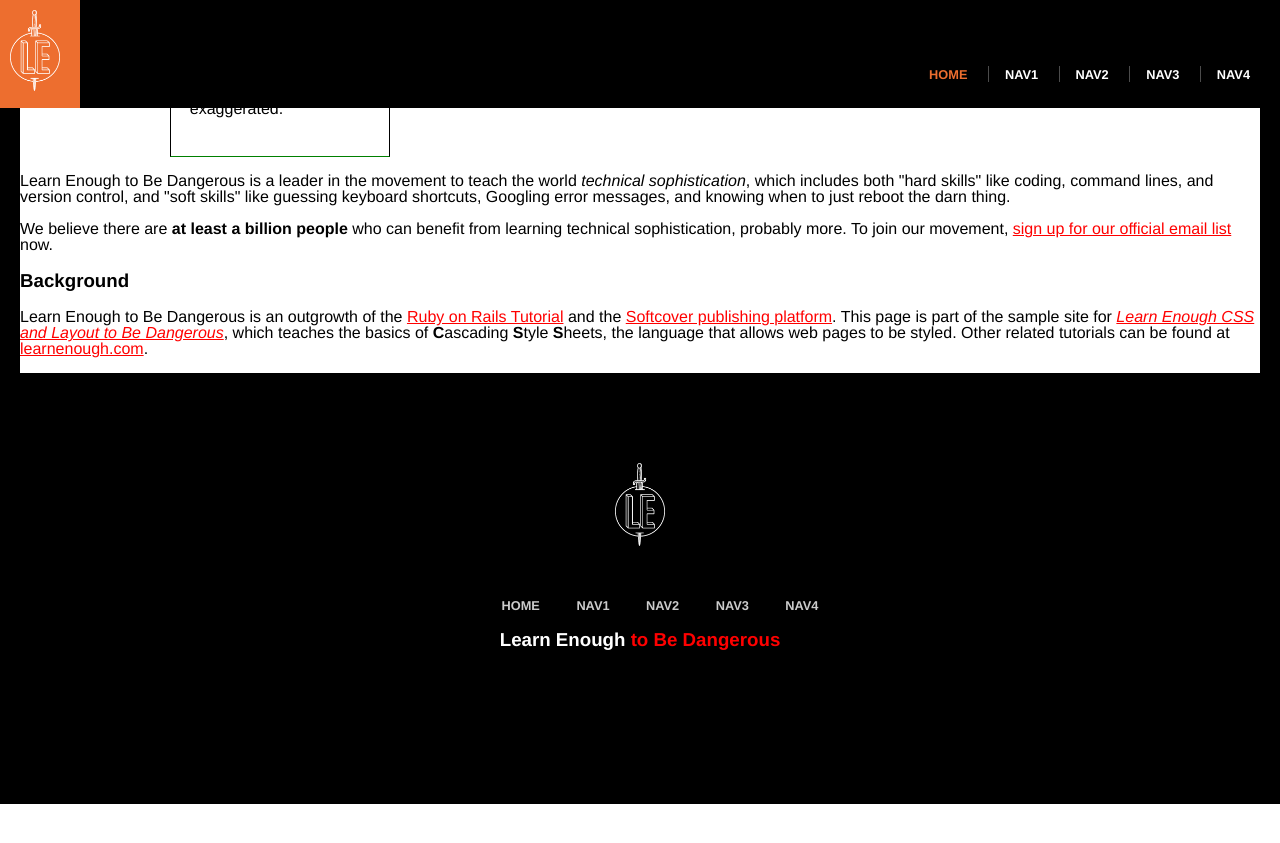
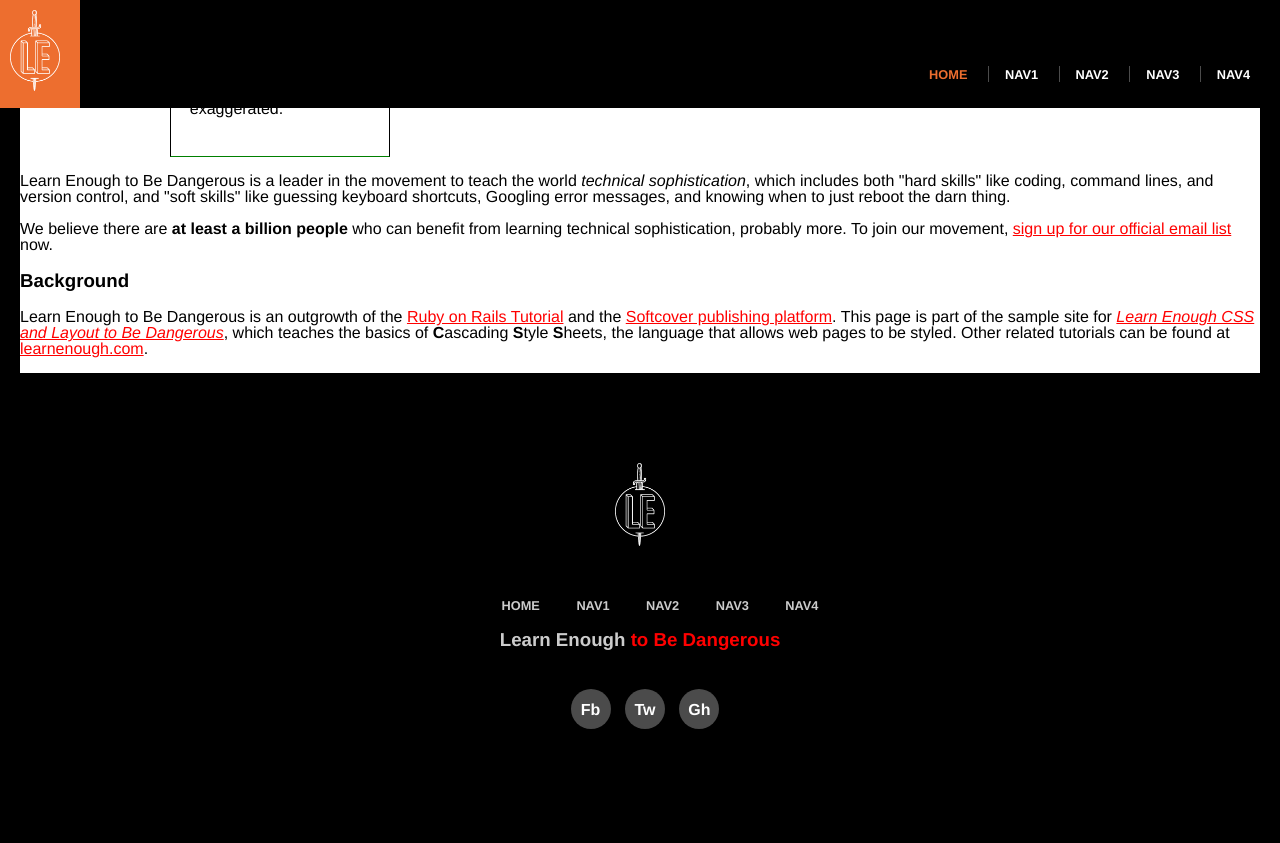
Before and after one commit to ranselorm/ranselorm.github.io, a Jekyll site: the page built from index.html, in a window 1280 px wide and 900 px high, scrolled down 1217 px. Shown: the top 843 px of the window. Built offline with Jekyll 4.4.1, drawn with Linux system fonts in a browser that asks for light colours; before the commit the page ends 2021 px from its top, so only the background shows below that.

Commit message:
Refactor the hero section and add social media links to footer

```diff
--- a/_includes/footer.html
+++ b/_includes/footer.html
@@ -9,4 +9,8 @@
         </ul>
     </nav>
     <h3>Learn Enough <span>to Be Dangerous</span></h3>
+
+    <ul class="footer-social">
+        {% include social.html %}
+    </ul>
 </footer>
--- /dev/null
+++ b/_includes/social.html
@@ -0,0 +1,9 @@
+<li>
+    <a href="https://example.com/" class="social-link">Fb</a>
+</li>
+<li>
+    <a href="https://example.com/" class="social-link">Tw</a>
+</li>
+<li>
+    <a href="https://example.com/" class="social-link">Gh</a>
+</li>
--- a/_layouts/default.html
+++ b/_layouts/default.html
@@ -9,15 +9,7 @@
     <div class="full-hero hero-home">
         <h1>I'm an h1</h1>
         <ul class="social-list">
-            <li>
-                <a href="https://example.com/" class="social-link">Fb</a>
-            </li>
-            <li>
-                <a href="https://example.com/" class="social-link">Tw</a>
-            </li>
-            <li>
-                <a href="https://example.com/" class="social-link">Gh</a>
-            </li>
+            {% include social.html %}
         </ul>
     </div>
     <h2>THE FOUNDERS</h2>
--- a/css/main.css
+++ b/css/main.css
@@ -182,6 +182,9 @@
     color: #fff;
 }
 
+
+/* FOOTER STYLES */
+
 .footer {
     background-color: #000;
     padding: 10vh 0 15vh;
@@ -193,7 +196,7 @@
 }
 
 .footer h3 {
-    color: #fff;
+    color: #CCC;
 
 }
 
@@ -222,3 +225,13 @@
 .footer-nav a {
     color: #ccc;
 }
+
+.footer-social {
+    padding: 20px;
+}
+
+.footer-social li {
+    display: inline-block;
+    margin-left: 10px;
+
+}
```
